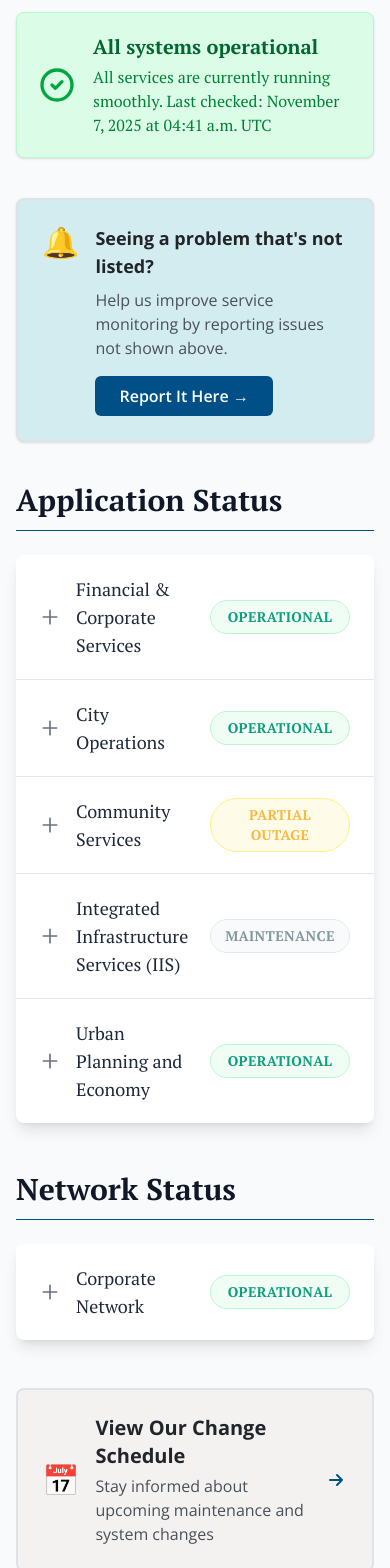
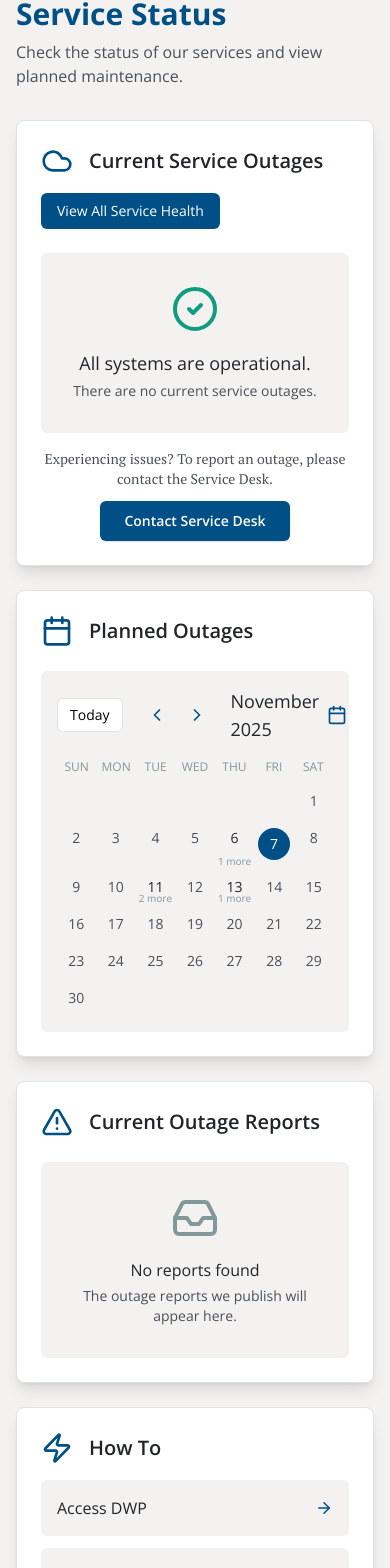
Before and after one commit to timhoffman-coe/OCT-Website-UAT, a Next.js app: page /service-health in a window 390 px wide. Shown: the part 136-1704 px from the top of the page. Built offline with nearby package versions, Linux system fonts and the light colour scheme.

Commit message:
Lots of changes

```diff
--- a/app/service-health/page.tsx
+++ b/app/service-health/page.tsx
@@ -3,283 +3,305 @@
 import { useState, useEffect } from 'react';
 import Header from '@/components/Header';
 import Footer from '@/components/Footer';
+import { Cloud, Calendar, AlertTriangle, Inbox, Zap, ChevronLeft, ChevronRight, CheckCircle2, Phone, ArrowRight } from 'lucide-react';
 
 export default function ServiceHealthPage() {
-  const [lastUpdated, setLastUpdated] = useState('');
-  const [openSections, setOpenSections] = useState<Set<string>>(new Set());
+  const [currentDate, setCurrentDate] = useState(new Date());
+  const [selectedDate, setSelectedDate] = useState<Date | null>(null);
 
-  useEffect(() => {
-    const now = new Date();
-    const timeString = now.toLocaleTimeString('en-CA', { hour: '2-digit', minute: '2-digit', timeZoneName: 'short' });
-    const dateString = now.toLocaleDateString('en-CA', { year: 'numeric', month: 'long', day: 'numeric' });
-    setLastUpdated(`${dateString} at ${timeString}`);
-  }, []);
-
-  const toggleSection = (sectionId: string) => {
-    setOpenSections(prev => {
-      const newSet = new Set(prev);
-      if (newSet.has(sectionId)) {
-        newSet.delete(sectionId);
-      } else {
-        newSet.add(sectionId);
-      }
-      return newSet;
-    });
+  // Calendar navigation
+  const goToToday = () => {
+    setCurrentDate(new Date());
+    setSelectedDate(new Date());
   };
 
-  type StatusType = 'operational' | 'partial-outage' | 'major-outage' | 'maintenance';
-
-  const getStatusStyles = (status: StatusType) => {
-    const styles = {
-      'operational': 'bg-green-50 text-complement-sea-green border-green-200',
-      'partial-outage': 'bg-yellow-50 text-complement-sunrise border-yellow-200',
-      'major-outage': 'bg-red-50 text-complement-sunset border-red-200',
-      'maintenance': 'bg-gray-50 text-complement-grey-flannel border-gray-200'
-    };
-    return styles[status];
+  const goToPreviousMonth = () => {
+    setCurrentDate(new Date(currentDate.getFullYear(), currentDate.getMonth() - 1, 1));
   };
 
-  const getStatusLabel = (status: StatusType) => {
-    const labels = {
-      'operational': 'Operational',
-      'partial-outage': 'Partial Outage',
-      'major-outage': 'Major Outage',
-      'maintenance': 'Maintenance'
-    };
-    return labels[status];
+  const goToNextMonth = () => {
+    setCurrentDate(new Date(currentDate.getFullYear(), currentDate.getMonth() + 1, 1));
   };
 
-  const StatusPill = ({ status }: { status: StatusType }) => (
-    <span className={`inline-block px-3 py-1.5 text-sm font-semibold uppercase tracking-wide rounded-full border min-w-[140px] text-center ${getStatusStyles(status)}`}>
-      {getStatusLabel(status)}
-    </span>
-  );
+  // Get month name and year
+  const monthName = currentDate.toLocaleDateString('en-US', { month: 'long', year: 'numeric' });
 
-  interface Service {
-    name: string;
-    status: StatusType;
+  // Calculate calendar days
+  const getCalendarDays = () => {
+    const year = currentDate.getFullYear();
+    const month = currentDate.getMonth();
+
+    // First day of the month
+    const firstDay = new Date(year, month, 1);
+    const firstDayOfWeek = firstDay.getDay(); // 0 = Sunday
+
+    // Last day of the month
+    const lastDay = new Date(year, month + 1, 0);
+    const daysInMonth = lastDay.getDate();
+
+    // Create array of days with empty slots for alignment
+    const days: (number | null)[] = [];
+
+    // Add empty slots for days before the first day
+    for (let i = 0; i < firstDayOfWeek; i++) {
+      days.push(null);
     }
 
-  interface ServiceCategory {
-    id: string;
-    name: string;
-    status: StatusType;
-    services?: Service[];
+    // Add all days of the month
+    for (let day = 1; day <= daysInMonth; day++) {
+      days.push(day);
     }
 
-  const applicationCategories: ServiceCategory[] = [
-    {
-      id: 'financial',
-      name: 'Financial & Corporate Services',
-      status: 'operational',
-      services: [
-        { name: 'SAP (Financials)', status: 'operational' },
-        { name: 'PeopleSoft (HR)', status: 'operational' }
-      ]
-    },
-    {
-      id: 'city-ops',
-      name: 'City Operations',
-      status: 'operational',
-      services: [
-        { name: '311 Call Centre', status: 'operational' },
-        { name: 'Fleet Management', status: 'operational' },
-        { name: 'Waste Collection Services', status: 'operational' }
-      ]
-    },
-    {
-      id: 'community',
-      name: 'Community Services',
-      status: 'partial-outage',
-      services: [
-        { name: 'Recreation Facility Booking', status: 'partial-outage' },
-        { name: 'Fire Rescue Dispatch', status: 'operational' }
-      ]
-    },
-    {
-      id: 'iis',
-      name: 'Integrated Infrastructure Services (IIS)',
-      status: 'maintenance',
-      services: [
-        { name: 'Construction Project Portal', status: 'maintenance' }
-      ]
-    },
-    {
-      id: 'urban-planning',
-      name: 'Urban Planning and Economy',
-      status: 'operational',
-      services: [
-        { name: 'Permit & Licensing', status: 'operational' },
-        { name: 'Economic Data Portal', status: 'operational' }
-      ]
-    }
-  ];
+    return days;
+  };
 
-  const networkCategories: ServiceCategory[] = [
-    {
-      id: 'corporate-network',
-      name: 'Corporate Network',
-      status: 'operational',
-      services: [
-        { name: 'Campus', status: 'operational' },
-        { name: 'Datacenter', status: 'operational' },
-        { name: 'Wifi', status: 'operational' }
-      ]
-    }
-  ];
+  const calendarDays = getCalendarDays();
 
-  const CategorySection = ({ category, isLast = false }: { category: ServiceCategory; isLast?: boolean }) => {
-    const isOpen = openSections.has(category.id);
+  // Mock data for planned outages (you can replace this with actual data)
+  const plannedOutages: { [key: string]: number } = {
+    '2025-11-06': 1,
+    '2025-11-11': 2,
+    '2025-11-13': 1
+  };
 
-    return (
-      <li className={isLast ? '' : 'border-b border-gray-200'}>
-        <button
-          className="w-full px-6 py-5 flex items-center justify-between space-x-4 text-left hover:bg-gray-50 transition-colors focus:outline-none focus:ring-2 focus:ring-offset-1 focus:ring-primary-blue"
-          onClick={() => toggleSection(category.id)}
-          aria-expanded={isOpen}
-        >
-          <div className="flex items-center space-x-4">
-            <div className="text-gray-500 flex-shrink-0">
-              {isOpen ? (
-                <svg className="h-5 w-5" xmlns="http://www.w3.org/2000/svg" fill="none" viewBox="0 0 24 24" stroke="currentColor" strokeWidth="2">
-                  <path strokeLinecap="round" strokeLinejoin="round" d="M20 12H4" />
-                </svg>
-              ) : (
-                <svg className="h-5 w-5" xmlns="http://www.w3.org/2000/svg" fill="none" viewBox="0 0 24 24" stroke="currentColor" strokeWidth="2">
-                  <path strokeLinecap="round" strokeLinejoin="round" d="M12 4v16m8-8H4" />
-                </svg>
-              )}
-            </div>
-            <p className="text-lg font-medium text-gray-800">{category.name}</p>
-          </div>
-          <StatusPill status={category.status} />
-        </button>
+  const getOutageCount = (day: number) => {
+    const dateStr = `${currentDate.getFullYear()}-${String(currentDate.getMonth() + 1).padStart(2, '0')}-${String(day).padStart(2, '0')}`;
+    return plannedOutages[dateStr] || 0;
+  };
 
-        {isOpen && category.services && (
-          <div className="bg-gray-50 pl-16 pr-6 pb-4 pt-2">
-            <ul className="divide-y divide-gray-100">
-              {category.services.map((service, idx) => (
-                <li key={idx} className="py-3 flex justify-between items-center">
-                  <p className="text-sm text-gray-700">{service.name}</p>
-                  <StatusPill status={service.status} />
-                </li>
-              ))}
-            </ul>
-          </div>
-        )}
-      </li>
-    );
+  const isToday = (day: number) => {
+    const today = new Date();
+    return day === today.getDate() &&
+           currentDate.getMonth() === today.getMonth() &&
+           currentDate.getFullYear() === today.getFullYear();
   };
 
   return (
-    <div className="bg-gray-50 min-h-screen">
+    <div className="bg-white min-h-screen">
       <Header />
 
-      <main className="max-w-7xl mx-auto px-4 sm:px-6 lg:px-8 py-8 sm:py-12">
-        {/* Overall Status Bar */}
-        <div className="mb-10 p-5 bg-green-100 border border-green-200 rounded-lg shadow-sm flex items-center space-x-4">
-          <div className="flex-shrink-0">
-            <svg className="h-10 w-10 text-green-600" xmlns="http://www.w3.org/2000/svg" fill="none" viewBox="0 0 24 24" stroke="currentColor">
-              <path strokeLinecap="round" strokeLinejoin="round" strokeWidth="2" d="M9 12l2 2 4-4m6 2a9 9 0 11-18 0 9 9 0 0118 0z" />
-            </svg>
+      <div className="min-h-screen p-4 sm:p-6 lg:p-8 bg-structural-light-gray">
+        <div className="max-w-7xl mx-auto">
+          <header className="mb-8">
+            <h1 className="font-sans text-3xl font-bold text-primary-blue">Service Status</h1>
+            <p className="font-sans mt-2 text-text-secondary">Check the status of our services and view planned maintenance.</p>
+          </header>
+
+          <main className="grid grid-cols-1 lg:grid-cols-3 gap-6">
+            {/* Left Column - Main Content */}
+            <div className="lg:col-span-2 flex flex-col gap-6">
+              {/* Current Service Outages */}
+              <div className="bg-white rounded-lg shadow-lg border border-structural-gray-blue">
+                <div className="p-6">
+                  <div className="flex flex-wrap items-center justify-between gap-4">
+                    <div className="flex items-center gap-4">
+                      <Cloud className="text-primary-blue" size={32} />
+                      <h2 className="font-sans text-xl font-semibold text-text-dark">Current Service Outages</h2>
                     </div>
-          <div>
-            <h2 className="text-xl font-bold text-green-800">All systems operational</h2>
-            <p className="text-green-700 mt-1">
-              All services are currently running smoothly. Last checked: <span className="font-medium">{lastUpdated}</span>
+                    <a
+                      href="https://servicehealth-prod.edmonton.ca/uptrendsdashboard"
+                      target="_blank"
+                      rel="noopener noreferrer"
+                      className="font-sans px-4 py-2 text-sm font-medium bg-primary-blue text-white rounded-md hover:bg-dark-blue transition-colors inline-block"
+                    >
+                      View All Service Health
+                    </a>
+                  </div>
+                  <div className="mt-6 flex flex-col items-center justify-center text-center p-8 bg-structural-light-gray rounded-md">
+                    <CheckCircle2 className="text-complement-sea-green" size={48} />
+                    <p className="font-sans mt-4 text-lg font-medium text-text-dark">All systems are operational.</p>
+                    <p className="font-sans mt-1 text-sm text-text-secondary">
+                      There are no current service outages.
                     </p>
                   </div>
-        </div>
-
-        {/* Report Issue Box */}
-        <div className="mb-10 p-6 bg-[#D3ECEF] border-2 border-[#DDE3E6] rounded-lg shadow-sm">
-          <div className="flex items-start space-x-4">
-            <div className="text-3xl flex-shrink-0">🔔</div>
-            <div className="flex-1">
-              <h3 className="font-sans text-lg font-bold text-[#212529] mb-2">
-                Seeing a problem that's not listed?
-              </h3>
-              <p className="font-sans text-base text-[#495057] mb-4">
-                Help us improve service monitoring by reporting issues not shown above.
+                  <div className="mt-4 text-center">
+                    <p className="text-sm text-text-secondary mb-3">
+                      Experiencing issues? To report an outage, please contact the Service Desk.
                     </p>
                     <a
-                href="#"
-                className="inline-block font-sans text-base font-semibold bg-primary-blue text-white px-6 py-2 rounded-md hover:bg-[#193A5A] transition-colors"
+                      className="font-sans inline-block px-6 py-2.5 text-sm font-semibold bg-primary-blue text-white rounded-md hover:bg-dark-blue transition-colors shadow-sm"
+                      href="https://sdchat.edmonton.ca/"
+                      target="_blank"
+                      rel="noopener noreferrer"
                     >
-                Report It Here →
+                      Contact Service Desk
                     </a>
                   </div>
                 </div>
               </div>
 
-        {/* Application Status */}
-        <section className="mb-12">
-          <h2 className="text-3xl font-extrabold text-gray-900 mb-6 border-b pb-3 border-primary-blue">
-            Application Status
-          </h2>
-          <div className="bg-white rounded-lg shadow-lg overflow-hidden">
-            <ul className="divide-y-0">
-              {applicationCategories.map((category, idx) => (
-                <CategorySection
-                  key={category.id}
-                  category={category}
-                  isLast={idx === applicationCategories.length - 1}
-                />
-              ))}
-            </ul>
+              {/* Planned Outages with Calendar */}
+              <div className="bg-white rounded-lg shadow-lg border border-structural-gray-blue flex-1 flex flex-col">
+                <div className="p-6">
+                  <div className="flex items-center gap-4">
+                    <Calendar className="text-primary-blue" size={32} />
+                    <h2 className="font-sans text-xl font-semibold text-text-dark">Planned Outages</h2>
                   </div>
-        </section>
+                </div>
+                <div className="px-6 pb-6 flex-1">
+                  <div className="bg-structural-light-gray p-4 rounded-md h-full flex flex-col">
+                    {/* Calendar Controls */}
+                    <div className="flex items-center justify-between">
+                      <div className="flex items-center gap-4">
+                        <button
+                          onClick={goToToday}
+                          className="font-sans px-3 py-1.5 text-sm font-medium border border-structural-gray-blue bg-white rounded-md hover:bg-gray-50 transition-colors"
+                        >
+                          Today
+                        </button>
+                        <div className="flex items-center gap-1">
+                          <button
+                            onClick={goToPreviousMonth}
+                            className="p-2 rounded-full hover:bg-white transition-colors"
+                          >
+                            <ChevronLeft className="text-primary-blue" size={20} />
+                          </button>
+                          <button
+                            onClick={goToNextMonth}
+                            className="p-2 rounded-full hover:bg-white transition-colors"
+                          >
+                            <ChevronRight className="text-primary-blue" size={20} />
+                          </button>
+                        </div>
+                        <h3 className="font-sans text-lg font-medium text-text-dark">{monthName}</h3>
+                      </div>
+                      <button className="p-2 rounded-full hover:bg-white transition-colors">
+                        <Calendar className="text-primary-blue" size={20} />
+                      </button>
+                    </div>
 
-        {/* Network Status */}
-        <section className="mb-12">
-          <h2 className="text-3xl font-extrabold text-gray-900 mb-6 border-b pb-3 border-primary-blue">
-            Network Status
-          </h2>
-          <div className="bg-white rounded-lg shadow-lg overflow-hidden">
-            <ul className="divide-y-0">
-              {networkCategories.map((category) => (
-                <CategorySection
-                  key={category.id}
-                  category={category}
-                  isLast={true}
-                />
-              ))}
-            </ul>
+                    {/* Calendar Grid */}
+                    <div className="mt-4 grid grid-cols-7 text-center text-xs font-sans font-medium text-complement-grey-flannel">
+                      <span>SUN</span>
+                      <span>MON</span>
+                      <span>TUE</span>
+                      <span>WED</span>
+                      <span>THU</span>
+                      <span>FRI</span>
+                      <span>SAT</span>
                     </div>
-        </section>
+                    <div className="mt-2 grid grid-cols-7 gap-px text-center text-sm flex-1 content-start">
+                      {calendarDays.map((day, index) => {
+                        if (day === null) {
+                          return <div key={`empty-${index}`}></div>;
+                        }
 
-        {/* Change Schedule Card */}
-        <div className="mb-12">
+                        const outageCount = getOutageCount(day);
+                        const isTodayDate = isToday(day);
+
+                        return (
+                          <div key={day} className="py-2 relative">
+                            {isTodayDate ? (
+                              <span className="font-sans mx-auto flex h-8 w-8 items-center justify-center rounded-full bg-primary-blue text-white font-medium">
+                                {day}
+                              </span>
+                            ) : (
+                              <span className={`font-sans ${outageCount > 0 ? 'font-medium text-text-dark' : 'text-text-secondary'}`}>
+                                {day}
+                              </span>
+                            )}
+                            {outageCount > 0 && (
+                              <span className="font-sans absolute bottom-0 left-1/2 -translate-x-1/2 text-[10px] text-complement-grey-flannel whitespace-nowrap">
+                                {outageCount} more
+                              </span>
+                            )}
+                          </div>
+                        );
+                      })}
+                    </div>
+                  </div>
+                </div>
+              </div>
+            </div>
+
+            {/* Right Column - Sidebar */}
+            <div className="lg:col-span-1 space-y-6">
+              {/* Current Outage Reports */}
+              <div className="bg-white rounded-lg shadow-lg border border-structural-gray-blue">
+                <div className="p-6">
+                  <div className="flex items-center gap-4">
+                    <AlertTriangle className="text-primary-blue" size={32} />
+                    <h2 className="font-sans text-xl font-semibold text-text-dark">Current Outage Reports</h2>
+                  </div>
+                  <div className="mt-6 flex flex-col items-center justify-center text-center p-8 bg-structural-light-gray rounded-md">
+                    <Inbox className="text-complement-grey-flannel" size={48} />
+                    <p className="font-sans mt-4 text-base font-medium text-text-dark">No reports found</p>
+                    <p className="font-sans mt-1 text-sm text-text-secondary">The outage reports we publish will appear here.</p>
+                  </div>
+                </div>
+              </div>
+
+              {/* How To Section */}
+              <div className="bg-white rounded-lg shadow-lg border border-structural-gray-blue">
+                <div className="p-6">
+                  <div className="flex items-center gap-4">
+                    <Zap className="text-primary-blue" size={32} />
+                    <h2 className="font-sans text-xl font-semibold text-text-dark">How To</h2>
+                  </div>
+                  <div className="mt-4 space-y-3">
                     <a
-            href="#"
-            className="block bg-[#F4F2F1] border-2 border-[#DDE3E6] rounded-lg p-6 hover:shadow-lg hover:border-primary-blue transition-all"
+                      className="flex items-center justify-between w-full p-4 rounded-md bg-structural-light-gray hover:bg-structural-gray-blue transition-colors"
+                      href="https://remedydwp.edmonton.ca/dwp/app/#/catalog"
+                      target="_blank"
+                      rel="noopener noreferrer"
                     >
-            <div className="flex items-center justify-between">
-              <div className="flex items-center space-x-4">
-                <div className="text-3xl">📅</div>
+                      <span className="font-sans font-medium text-text-dark">Access DWP</span>
+                      <ArrowRight className="text-primary-blue" size={18} />
+                    </a>
+                    <a
+                      className="flex items-center justify-between w-full p-4 rounded-md bg-structural-light-gray hover:bg-structural-gray-blue transition-colors"
+                      href="https://docs.google.com/document/d/1My8ghONfvqqwogKhxZdE21PB7-9MvqgZlAB64CYqOBk/edit?tab=t.0#heading=h.utl9hw95rfjq"
+                      target="_blank"
+                      rel="noopener noreferrer"
+                    >
+                      <span className="font-sans font-medium text-text-dark">Subscribe to DWP Alerts</span>
+                      <ArrowRight className="text-primary-blue" size={18} />
+                    </a>
+                    <a
+                      className="flex items-center justify-between w-full p-4 rounded-md bg-structural-light-gray hover:bg-structural-gray-blue transition-colors"
+                      href="https://docs.google.com/document/d/1H2YUvjWOMMsCwQHvjHHQIwLJbBl8S_M7DavGaIlopzE/edit?tab=t.0"
+                      target="_blank"
+                      rel="noopener noreferrer"
+                    >
+                      <span className="font-sans font-medium text-text-dark">DWP Quick Reference</span>
+                      <ArrowRight className="text-primary-blue" size={18} />
+                    </a>
+                  </div>
+                </div>
+              </div>
+
+              {/* Need Help Card */}
+              <div className="bg-primary-blue rounded-lg shadow-lg p-6">
+                <div className="flex items-start gap-4">
+                  <div className="flex-shrink-0 w-10 h-10 rounded-full bg-white/20 flex items-center justify-center">
+                    <Phone className="text-white" size={20} />
+                  </div>
                   <div>
-                  <h3 className="font-sans text-xl font-bold text-[#212529] mb-1">
-                    View Our Change Schedule
-                  </h3>
-                  <p className="font-sans text-base text-[#495057]">
-                    Stay informed about upcoming maintenance and system changes
+                    <h2 className="font-sans text-xl font-semibold text-white">Need Help?</h2>
+                    <p className="font-sans mt-2 text-sm text-white/90">
+                      For any questions, to request assistance, or to report an outage, please contact support.
+                    </p>
+                    <div className="mt-4 space-y-2 text-sm">
+                      <p className="font-sans text-white/90">
+                        <span className="font-semibold text-white">Online:</span>{' '}
+                        <a className="underline hover:text-white" href="https://remedydwp.edmonton.ca/dwp/app/#/catalog" target="_blank" rel="noopener noreferrer">
+                          Digital Workplace
+                        </a>
+                      </p>
+                      <p className="font-sans text-white/90">
+                        <span className="font-semibold text-white">Phone:</span>{' '}
+                        <a className="underline hover:text-white" href="tel:7809444311">
+                          780.944.4311
+                        </a>
                       </p>
                     </div>
                   </div>
-              <svg
-                className="h-6 w-6 text-primary-blue flex-shrink-0"
-                xmlns="http://www.w3.org/2000/svg"
-                fill="none"
-                viewBox="0 0 24 24"
-                stroke="currentColor"
-                strokeWidth="2"
-              >
-                <path strokeLinecap="round" strokeLinejoin="round" d="M13 7l5 5m0 0l-5 5m5-5H6" />
-              </svg>
                 </div>
-          </a>
+              </div>
             </div>
           </main>
+        </div>
+      </div>
 
       <Footer />
     </div>
--- a/package.json
+++ b/package.json
@@ -9,6 +9,7 @@
     "lint": "eslint"
   },
   "dependencies": {
+    "lucide-react": "^0.552.0",
     "next": "16.0.1",
     "react": "19.2.0",
     "react-dom": "19.2.0",
```
Also changed, not shown: app/ai-resources/page.tsx (+0 -7 lines), app/org-chart/OrgChart.tsx (+55 -11 lines), app/org-chart/OrgChartNode.tsx (+25 -3 lines), app/org-chart/layout.tsx (added, +14 -0 lines), app/org-chart/page.tsx (+9 -15 lines), 1 other file (tests, documents, lock files or other folders). Lines whose indentation alone changed are shown as unchanged.
